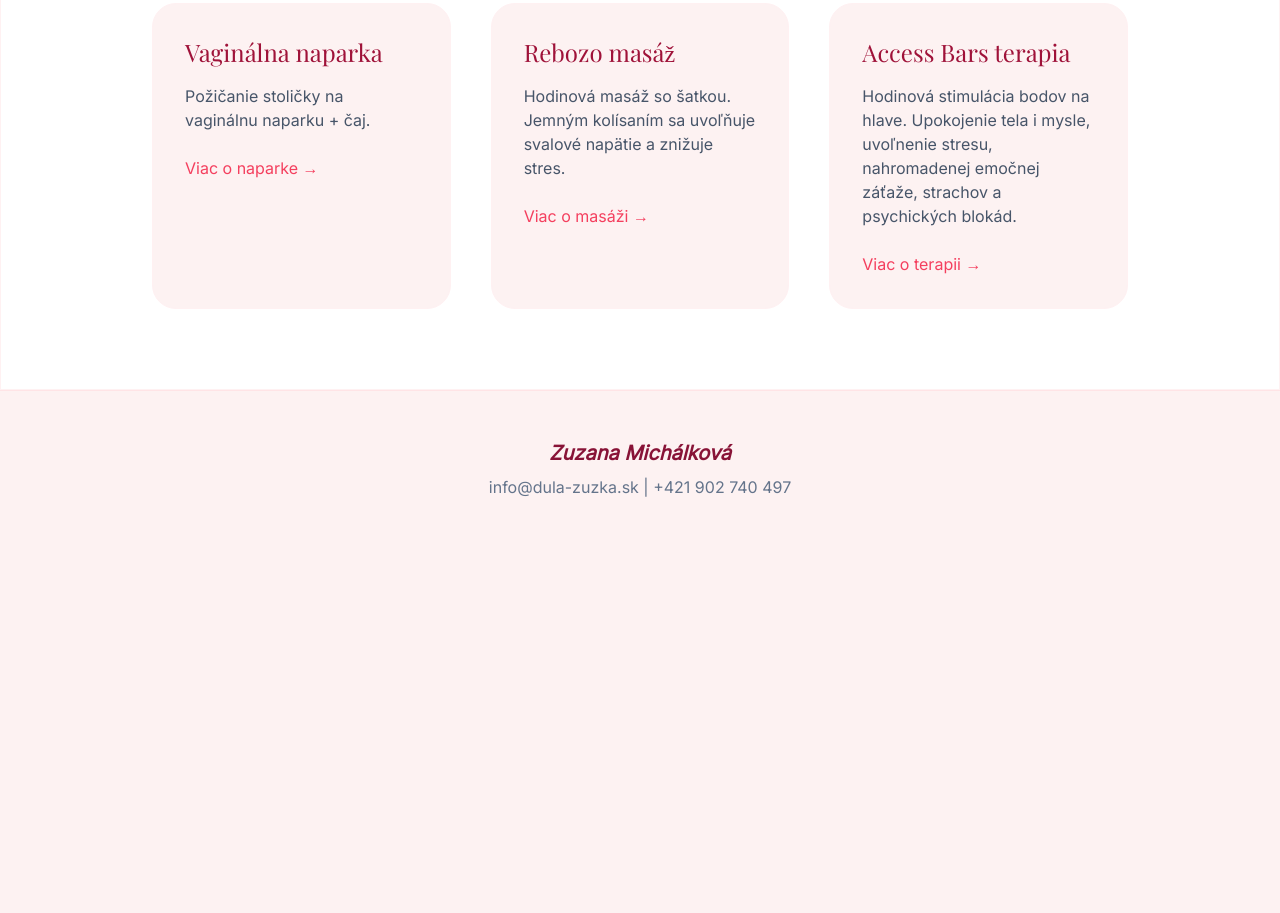
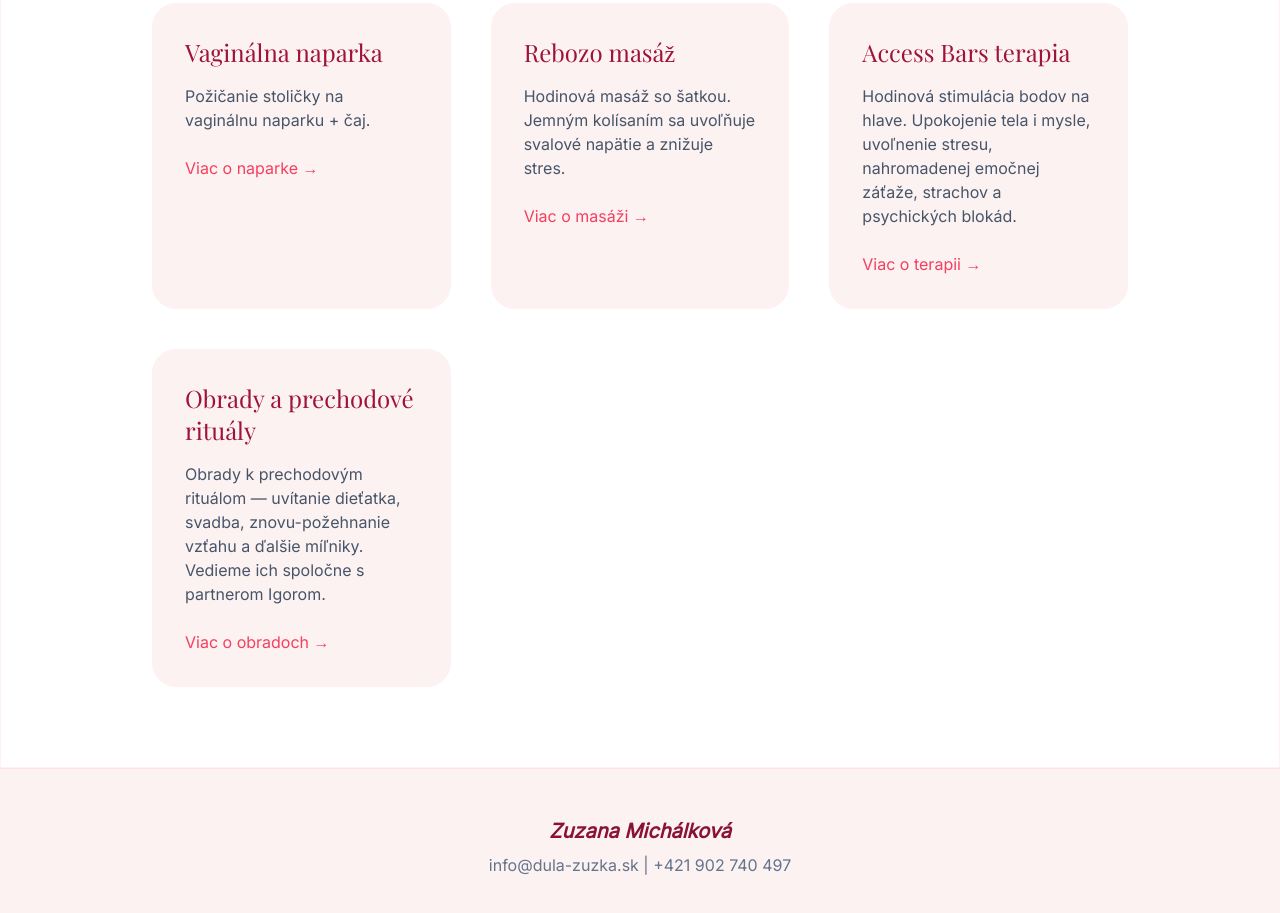
Before and after one commit to jancchi/Dula, a website with bundled scripts: page public/index.html in a window 1280 px wide. Shown: the part 3326-4239 px from the top of the page. Before the commit the page ends 3873 px from the top, so only its background shows below. Built offline with nearby package versions, Linux system fonts and the light colour scheme; some packages are replaced by stand-ins of ours; no server answers; a web font is replaced by a local one.

Commit message:
Integrate obrady

```diff
--- a/public/index.html
+++ b/public/index.html
@@ -345,6 +345,20 @@
               >Viac o terapii &rarr;</a
             >
           </div>
+          <div
+            class="p-8 border border-rose-50 rounded-3xl bg-relax hover:shadow-xl group reveal opacity-0 translate-y-10 transition-all duration-1000"
+          >
+            <h3 class="text-2xl mb-4 text-rose-800">Obrady a prechodové rituály</h3>
+            <p class="text-slate-600 mb-6">
+              Obrady k prechodovým rituálom — uvítanie dieťatka, svadba,
+              znovu-požehnanie vzťahu a ďalšie míľniky. Vedieme ich spoločne s partnerom Igorom.
+            </p>
+            <a
+              href="obrady.html"
+              class="text-rose-500 font-medium group-hover:underline underline-offset-4"
+              >Viac o obradoch &rarr;</a
+            >
+          </div>
         </div>
       </div>
     </section>
--- a/public/js/script.js
+++ b/public/js/script.js
@@ -37,7 +37,12 @@ document.addEventListener('DOMContentLoaded', () => {
             submitBtn.innerText = "Odosielam...";
             submitBtn.disabled = true;
 
-            const payload = Object.fromEntries(formData.entries());
+            // Object.fromEntries by zahodilo všetko okrem poslednej hodnoty,
+            // preto polia s viacerými hodnotami (checkboxy) spojíme do jedného textu.
+            const payload = {};
+            formData.forEach((value, key) => {
+                payload[key] = key in payload ? `${payload[key]}, ${value}` : value;
+            });
             payload.access_key = WEB3FORMS_KEY;
 
             try {
```
